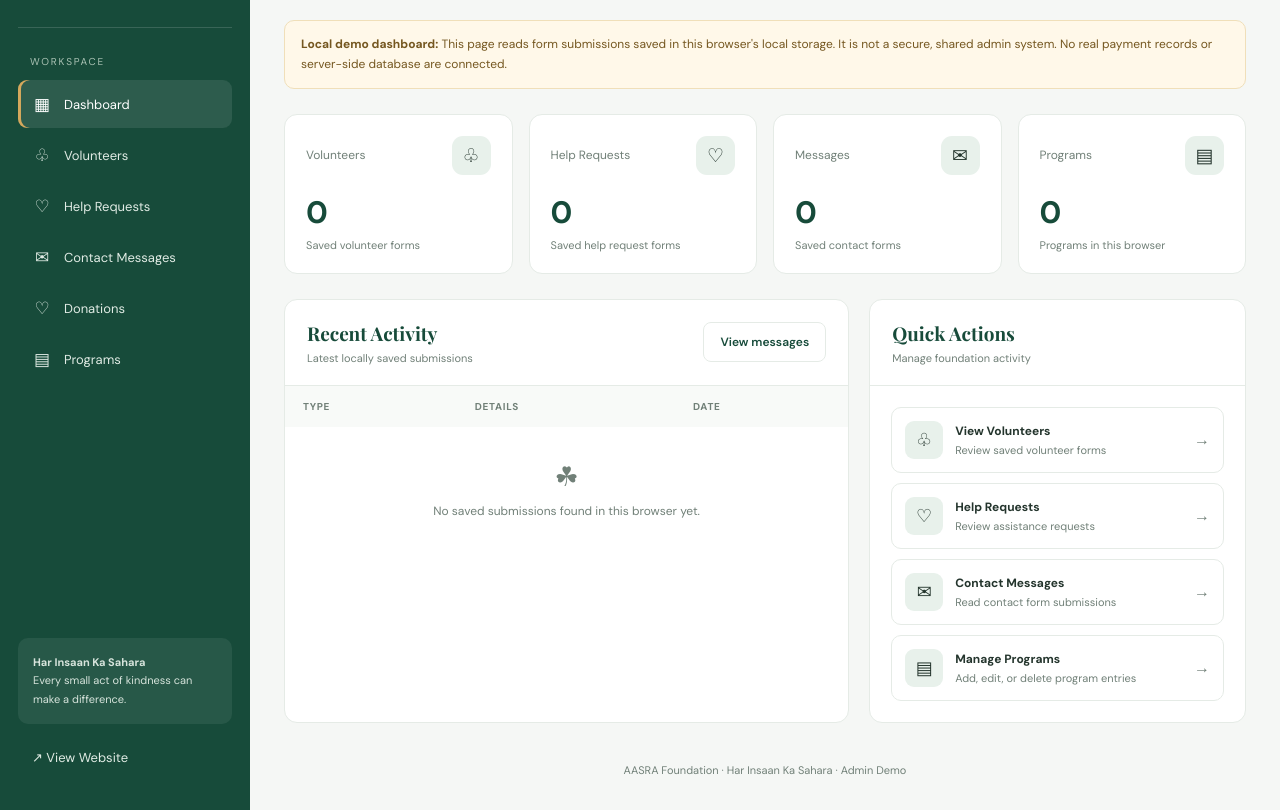
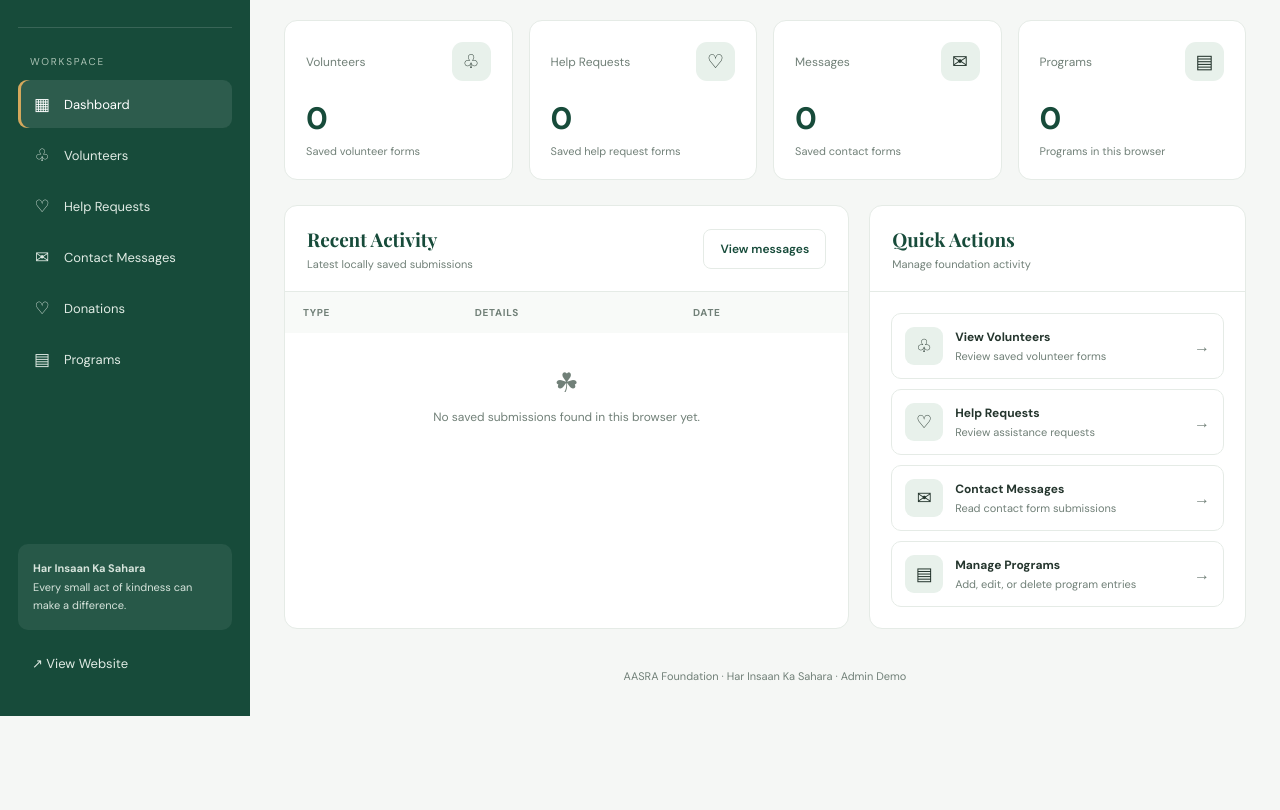
Before and after one commit to hiramansha/AASRA-Foundation, a plain HTML site: page admin.html in a window 1280 px wide. Shown: the part 130-940 px from the top of the page. After the commit the page ends 846 px from the top, so only its background shows below. Drawn offline with nearby package versions, Linux system fonts and the light colour scheme.

Commit message:
update admin html
Removed local demo dashboard notice from admin page.

```diff
--- a/admin.html
+++ b/admin.html
@@ -495,11 +495,6 @@
         <button class="btn btn-outline" id="refresh-btn" type="button">↻ Refresh</button>
       </div>
     </header>
-
-    <div class="notice">
-      <strong>Local demo dashboard:</strong> This page reads form submissions saved in this browser's local storage. It is not a secure, shared admin system. No real payment records or server-side database are connected.
-    </div>
-
     <section class="section active" id="section-dashboard">
       <div class="stats">
         <article class="stat-card">
```
